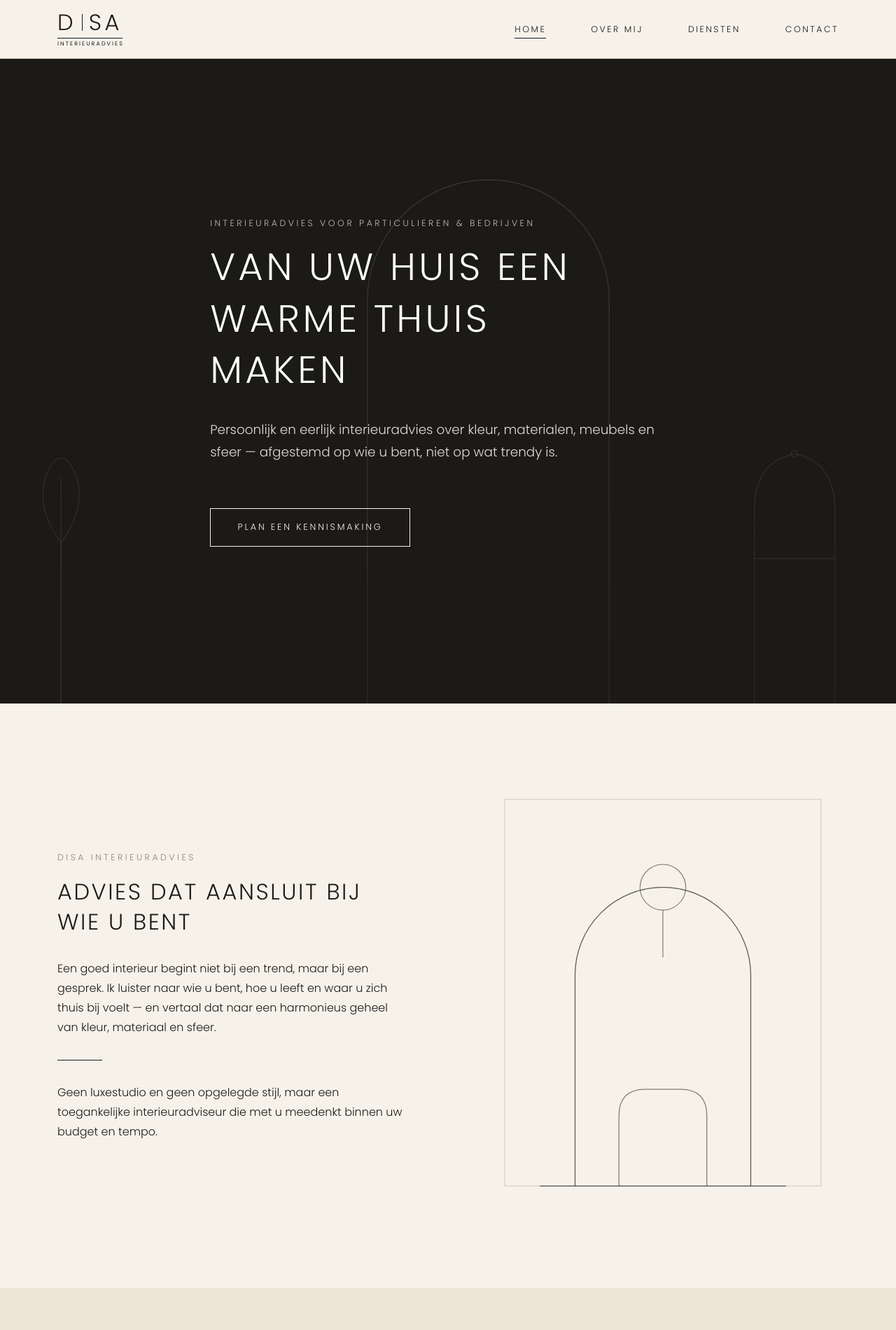
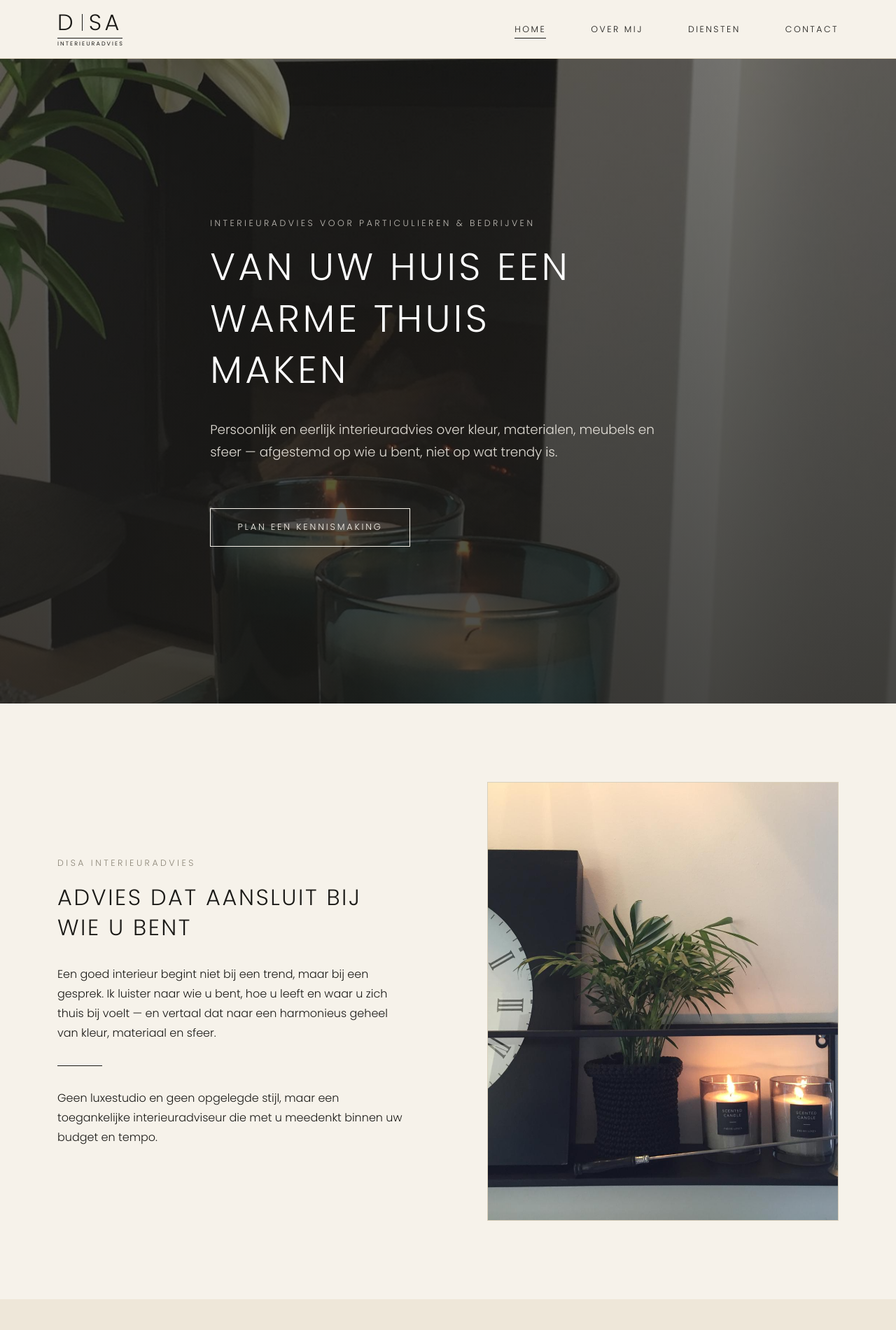
Before and after one commit to Clempy15/disa-website, a plain HTML site: page index.html in a window 1280 px wide. Shown: the top 1900 px of the page at 70% size. Drawn offline with Linux system fonts and the light colour scheme.

Commit message:
Replace placeholder line-art with real interior photography
Home, diensten and contact heroes now use real project photos
instead of abstract SVG art now that photos are available.

```diff
--- a/css/style.css
+++ b/css/style.css
@@ -226,6 +226,19 @@ p { max-width: 62ch; }
 }
 
 .hero__art svg { width: 100%; height: 100%; }
+
+.hero__art img {
+  width: 100%;
+  height: 100%;
+  object-fit: cover;
+}
+
+.photo-frame {
+  width: 100%;
+  aspect-ratio: 4 / 5;
+  object-fit: cover;
+  border: 1px solid var(--line);
+}
 
 .hero__overlay {
   position: absolute;
--- a/index.html
+++ b/index.html
@@ -35,15 +35,7 @@
 
 <section class="hero">
   <div class="hero__art" aria-hidden="true">
-    <svg viewBox="0 0 1200 800" preserveAspectRatio="xMidYMax slice" xmlns="http://www.w3.org/2000/svg" stroke="#F6F2EA" fill="none" stroke-width="1.2">
-      <path d="M500 800 L500 300 A150 150 0 0 1 800 300 L800 800" opacity="0.35"/>
-      <line x1="120" y1="800" x2="120" y2="520" opacity="0.3"/>
-      <path d="M100 520 Q120 470 140 520 Q150 560 120 600 Q90 560 100 520 Z" opacity="0.3"/>
-      <path d="M120 600 L120 800" opacity="0.3"/>
-      <path d="M980 800 L980 560 Q980 500 1030 490 Q1080 500 1080 560 L1080 800" opacity="0.3"/>
-      <line x1="980" y1="620" x2="1080" y2="620" opacity="0.3"/>
-      <circle cx="1030" cy="490" r="4" opacity="0.3"/>
-    </svg>
+    <img src="images/sfeer-haard.jpg" alt="">
   </div>
   <div class="hero__overlay" aria-hidden="true"></div>
   <div class="container">
@@ -64,14 +56,7 @@
       <p>Geen luxestudio en geen opgelegde stijl, maar een toegankelijke interieuradviseur die met u meedenkt binnen uw budget en tempo.</p>
     </div>
     <div>
-      <svg viewBox="0 0 400 480" xmlns="http://www.w3.org/2000/svg" stroke="#1B1A17" fill="none" stroke-width="1">
-        <rect x="20" y="20" width="360" height="440" opacity="0.15"/>
-        <path d="M100 460 L100 220 A100 100 0 0 1 300 220 L300 460" opacity="0.7"/>
-        <line x1="60" y1="460" x2="340" y2="460" opacity="0.7"/>
-        <path d="M150 460 L150 380 Q150 350 180 350 L220 350 Q250 350 250 380 L250 460" opacity="0.55"/>
-        <circle cx="200" cy="120" r="26" opacity="0.5"/>
-        <line x1="200" y1="146" x2="200" y2="200" opacity="0.5"/>
-      </svg>
+      <img class="photo-frame" src="images/sfeer-detail.jpg" alt="Sfeervol interieurdetail door DISA ingericht">
     </div>
   </div>
 </section>
```
Also changed, not shown: contact.html (+1 -5 lines), diensten.html (+1 -5 lines), images/sfeer-detail.jpg (added), images/sfeer-haard.jpg (added), images/sfeer-keuken.jpg (added), images/sfeer-slaapkamer.jpg (added).
